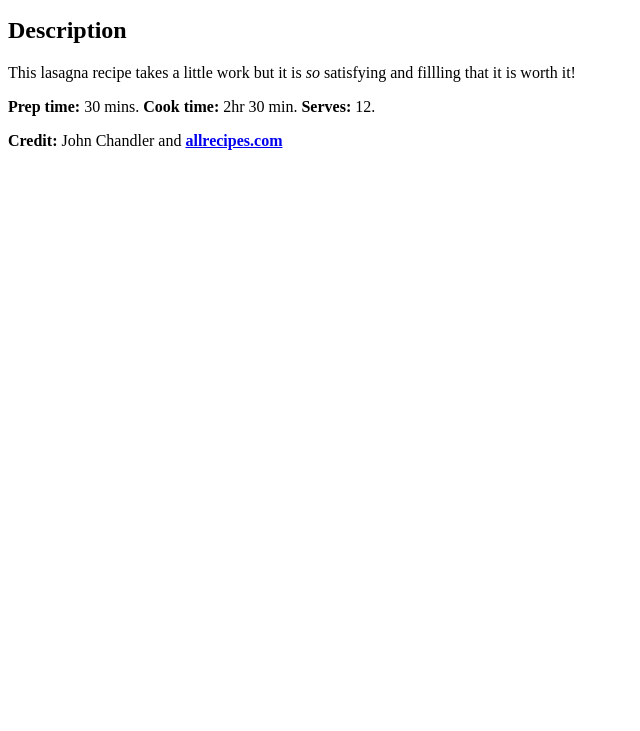
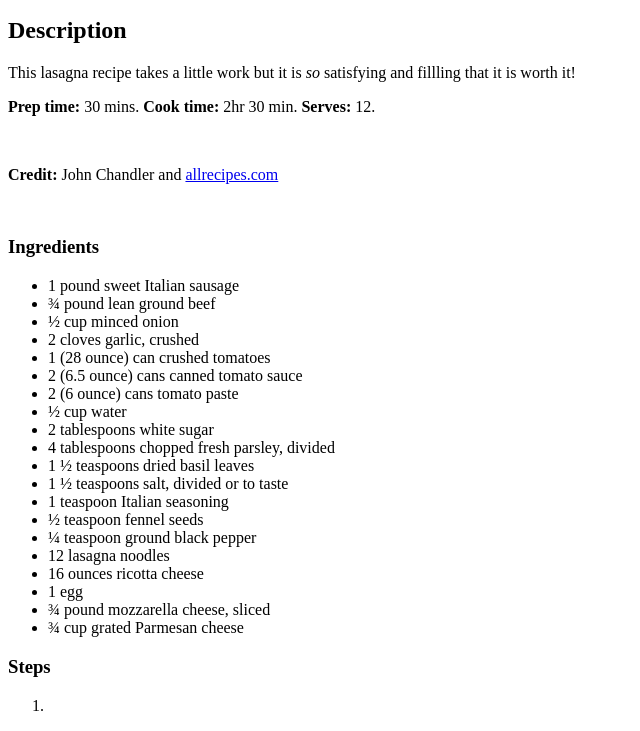
Before and after one commit to rycarmona/odin-recipes, a plain HTML site: page recipes/lasagna.html in a window 1280 px wide. Shown: the part 101-832 px from the top of the page, without its empty margins (0-640 px from the left). Before the commit the page ends 800 px from the top, so only its background shows below. Drawn offline with Linux system fonts and the light colour scheme.

Commit message:
List ingredients

```diff
--- a/recipes/lasagna.html
+++ b/recipes/lasagna.html
@@ -11,8 +11,37 @@
     <h2>Description</h2>
     <p>This lasagna recipe takes a little work but it is <em>so</em> satisfying and fillling that it is worth it!</p>
     <p><strong>Prep time:</strong> 30 mins. <strong>Cook time:</strong> 2hr 30 min. <strong>Serves:</strong> 12.</p>
+    <br />
     <p><strong>Credit:</strong> John Chandler and
         <a href="https://www.allrecipes.com/recipe/23600/worlds-best-lasagna/>" target="_blank" rel="noopener noreferrer">
-        <strong>allrecipes.com</strong></a></p>
+        allrecipes.com</a></p>
+        <br />
+        <h3>Ingredients</h3>
+        <ul>
+            <li>1 pound sweet Italian sausage</li>
+            <li>¾ pound lean ground beef</li>
+            <li>½ cup minced onion</li>
+            <li>2 cloves garlic, crushed</li>
+            <li>1 (28 ounce) can crushed tomatoes</li>
+            <li>2 (6.5 ounce) cans canned tomato sauce</li>
+            <li>2 (6 ounce) cans tomato paste</li>
+            <li>½ cup water</li>
+            <li>2 tablespoons white sugar</li>
+            <li>4 tablespoons chopped fresh parsley, divided</li>
+            <li>1 ½ teaspoons dried basil leaves</li>
+            <li>1 ½ teaspoons salt, divided or to taste</li>
+            <li>1 teaspoon Italian seasoning</li>
+            <li>½ teaspoon fennel seeds</li>
+            <li>¼ teaspoon ground black pepper</li>
+            <li>12 lasagna noodles</li>
+            <li>16 ounces ricotta cheese</li>
+            <li>1 egg</li>
+            <li>¾ pound mozzarella cheese, sliced</li>
+            <li>¾ cup grated Parmesan cheese</li>
+        </ul>
+        <h3>Steps</h3>
+        <ol>
+            <li></li>
+        </ol>
 </body>
 </html>
```
